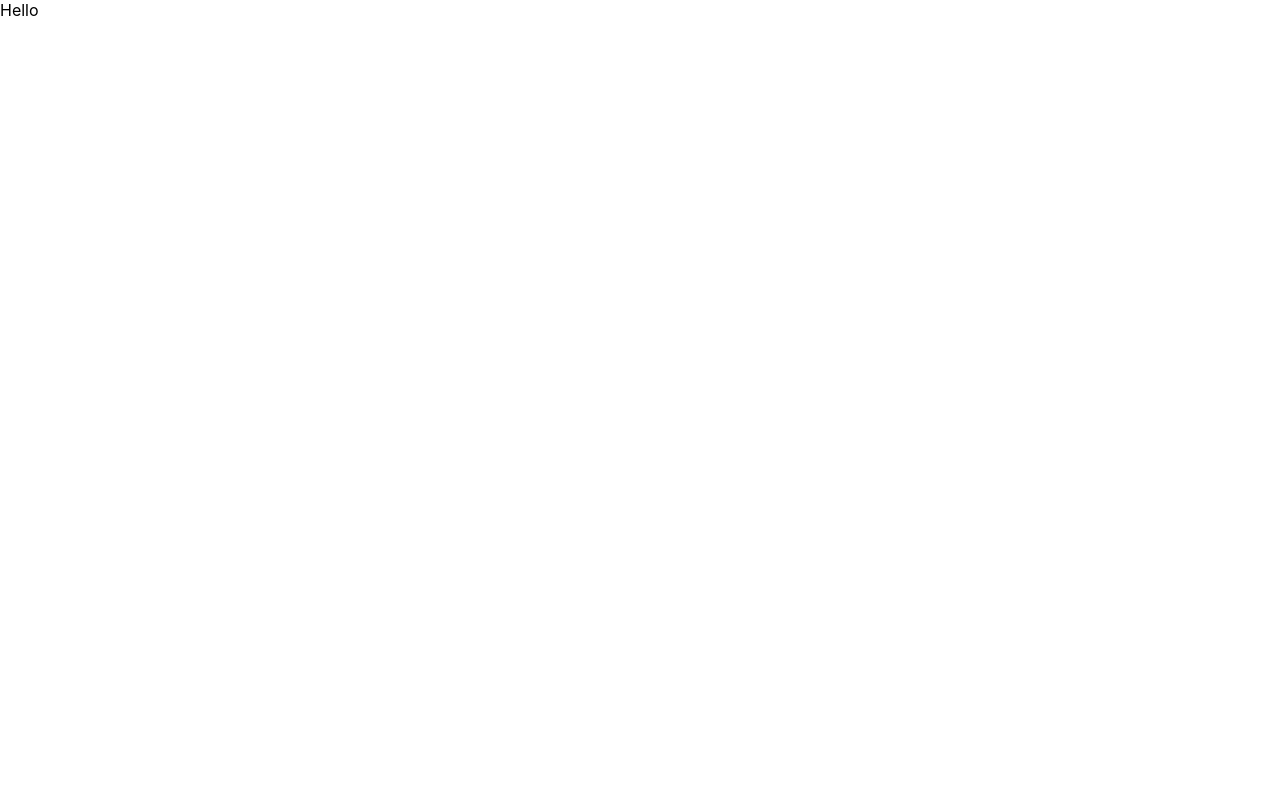
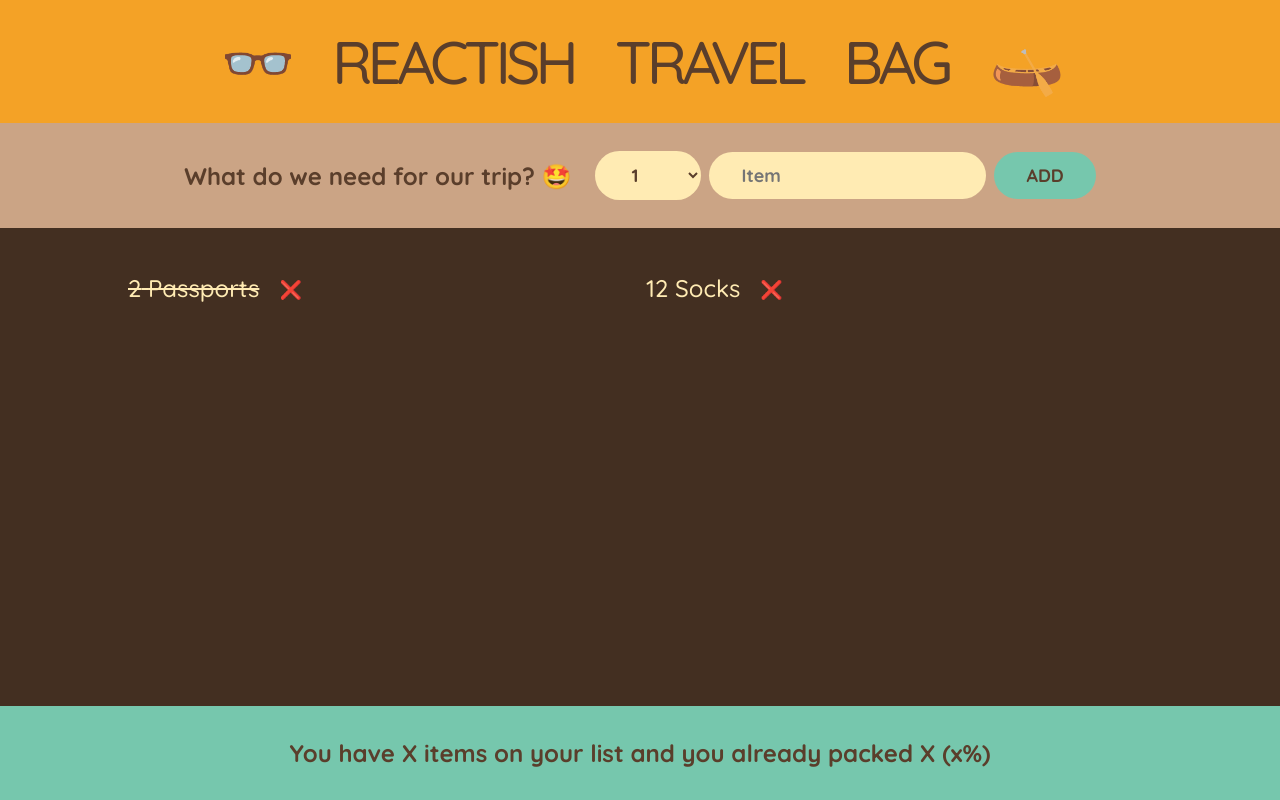
Before and after one commit to cipriancozma/react-travel-bag, a React (Create React App) app: page / in a window 1280 px wide. Built offline with nearby package versions, Linux system fonts and the light colour scheme.

Commit message:
added project setup and build the layout

```diff
--- a/src/App.js
+++ b/src/App.js
@@ -1,5 +1,17 @@
+import Form from "./components/Form";
+import ListOfItems from "./components/ListOfItems";
+import Logo from "./components/Logo";
+import Stats from "./components/Stats";
+
 function App() {
-  return <div>Hello</div>;
+  return (
+    <div className="app">
+      <Logo />
+      <Form />
+      <ListOfItems />
+      <Stats />
+    </div>
+  );
 }
 
 export default App;
--- /dev/null
+++ b/src/components/Form.js
@@ -0,0 +1,24 @@
+import React from "react";
+
+function Form() {
+  function handleSubmit(e) {
+    e.preventDefault();
+  }
+
+  return (
+    <form className="add-form" onSubmit={handleSubmit}>
+      <h3>What do we need for our trip? 🤩</h3>
+      <select>
+        {Array.from({ length: 20 }, (_, i) => i + 1).map((number) => (
+          <option value={number} key={number}>
+            {number}
+          </option>
+        ))}
+      </select>
+      <input type="text" placeholder="Item" />
+      <button>Add</button>
+    </form>
+  );
+}
+
+export default Form;
--- /dev/null
+++ b/src/components/Item.js
@@ -0,0 +1,15 @@
+import React from "react";
+
+function Item({ item }) {
+  return (
+    <li>
+      {" "}
+      <span style={item.packed ? { textDecoration: "line-through" } : {}}>
+        {item.quantity} {item.description}
+      </span>
+      <button>❌</button>
+    </li>
+  );
+}
+
+export default Item;
--- /dev/null
+++ b/src/components/ListOfItems.js
@@ -0,0 +1,17 @@
+import React from "react";
+import { items } from "../data";
+import Item from "./Item";
+
+function ListOfItems() {
+  return (
+    <div className="list">
+      <ul>
+        {items.map((item, idx) => (
+          <Item key={idx} item={item} />
+        ))}
+      </ul>
+    </div>
+  );
+}
+
+export default ListOfItems;
--- /dev/null
+++ b/src/components/Logo.js
@@ -0,0 +1,12 @@
+import React from "react";
+
+function Logo() {
+  return (
+    <div>
+      {" "}
+      <h1>👓 Reactish Travel Bag 🛶</h1>{" "}
+    </div>
+  );
+}
+
+export default Logo;
--- /dev/null
+++ b/src/components/Stats.js
@@ -0,0 +1,11 @@
+import React from "react";
+
+function Stats() {
+  return (
+    <footer className="stats">
+      You have X items on your list and you already packed X (x%)
+    </footer>
+  );
+}
+
+export default Stats;
--- /dev/null
+++ b/src/data.js
@@ -0,0 +1,14 @@
+export const items = [
+  {
+    id: 1,
+    description: "Passports",
+    quantity: 2,
+    packed: true,
+  },
+  {
+    id: 2,
+    description: "Socks",
+    quantity: 12,
+    packed: false,
+  },
+];
--- a/src/index.css
+++ b/src/index.css
@@ -1,13 +1,132 @@
-body {
+@import url("https://fonts.googleapis.com/css2?family=Monoton&family=Quicksand:wght@500;700&display=swap");
+
+* {
   margin: 0;
-  font-family: -apple-system, BlinkMacSystemFont, 'Segoe UI', 'Roboto', 'Oxygen',
-    'Ubuntu', 'Cantarell', 'Fira Sans', 'Droid Sans', 'Helvetica Neue',
-    sans-serif;
-  -webkit-font-smoothing: antialiased;
-  -moz-osx-font-smoothing: grayscale;
+  padding: 0;
+  box-sizing: border-box;
 }
 
-code {
-  font-family: source-code-pro, Menlo, Monaco, Consolas, 'Courier New',
-    monospace;
+html {
+  font-size: 62.5%;
 }
+
+body {
+  font-size: 2.4rem;
+  font-family: sans-serif;
+  color: #5a3e2b;
+  font-family: "Quicksand";
+  font-weight: 500;
+}
+
+.app {
+  width: 100%;
+  height: 100vh;
+  display: grid;
+  grid-template-rows: auto auto 1fr auto;
+}
+
+h1 {
+  text-align: center;
+  background-color: #f4a226;
+  font-family: "Quicksand";
+  font-size: 6rem;
+  text-transform: uppercase;
+  font-weight: 400;
+  word-spacing: 30px;
+  letter-spacing: -5px;
+  padding: 2.4rem 0;
+}
+
+.add-form {
+  background-color: #cba485;
+  padding: 2.8rem 0;
+  display: flex;
+  align-items: center;
+  justify-content: center;
+  gap: 0.8rem;
+}
+
+h3 {
+  margin-right: 1.6rem;
+  font-size: 2.4rem;
+}
+
+button,
+select,
+input {
+  background-color: #ffebb3;
+  color: #5a3e2b;
+  font-family: inherit;
+  border: none;
+  border-radius: 10rem;
+  padding: 1.2rem 3.2rem;
+  font-weight: 700;
+  font-size: 1.8rem;
+  cursor: pointer;
+}
+
+.add-form button {
+  text-transform: uppercase;
+  background-color: #76c7ad;
+}
+
+.list {
+  background-color: #432f21;
+  color: #ffebb3;
+  padding: 4rem 0;
+
+  display: flex;
+  justify-content: space-between;
+  flex-direction: column;
+  gap: 3.2rem;
+  align-items: center;
+}
+
+.actions button,
+.list select {
+  text-transform: uppercase;
+  padding: 0.8rem 2.4rem;
+  font-size: 1.4rem;
+  font-weight: 700;
+  margin: 0 0.8rem;
+}
+
+.list ul {
+  list-style: none;
+  width: 80%;
+  overflow: hidden;
+
+  display: grid;
+  grid-template-columns: repeat(auto-fit, minmax(250px, 1fr));
+  gap: 1.2rem;
+  justify-content: center;
+  align-content: start;
+}
+
+.list li {
+  display: flex;
+  align-items: center;
+  gap: 1.2rem;
+}
+
+input[type="checkbox"] {
+  height: 2rem;
+  width: 2rem;
+  accent-color: #e5771f;
+}
+
+.list li button {
+  cursor: pointer;
+  background: none;
+  border: none;
+  font-size: 1.8rem;
+  padding: 0.8rem;
+  transform: translateY(2px);
+}
+
+.stats {
+  background-color: #76c7ad;
+  text-align: center;
+  font-weight: 700;
+  padding: 3.2rem 0;
+}
```
